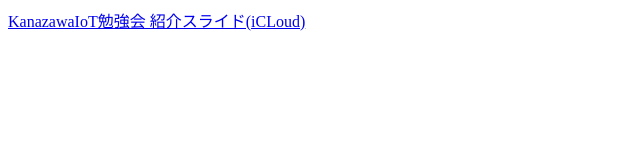
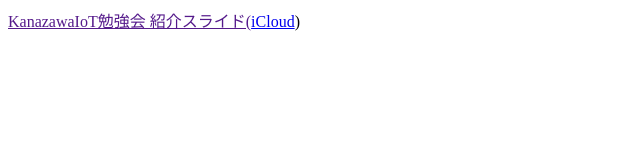
Before and after one commit to KanazawaIoT/cm_slides, a plain HTML site: page index.html in a window 1280 px wide. Shown: the whole page, without its empty margins (0-640 px from the left). Drawn offline with Linux system fonts and the light colour scheme.

Commit message:
Update index.html

```diff
--- a/index.html
+++ b/index.html
@@ -3,6 +3,6 @@
 <meta charset="UTF-8">
 </head>
 <body>
-<a href="https://www.icloud.com/keynote/0h4KF5W7ZEOQTuk78k6Mwv7oQ">KanazawaIoT勉強会 紹介スライド(iCLoud)</a>
+<a href="">KanazawaIoT勉強会 紹介スライド(<a href="https://www.icloud.com/keynote/0h4KF5W7ZEOQTuk78k6Mwv7oQ">iCloud</a>)</a>
 </body>
 </html>
```
